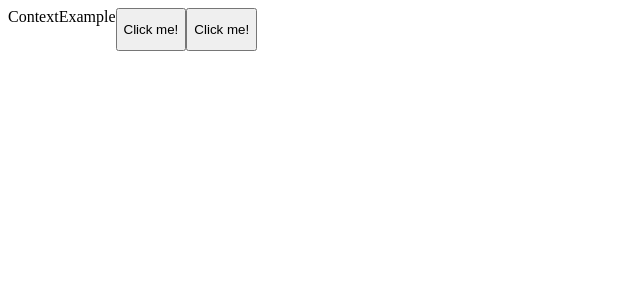
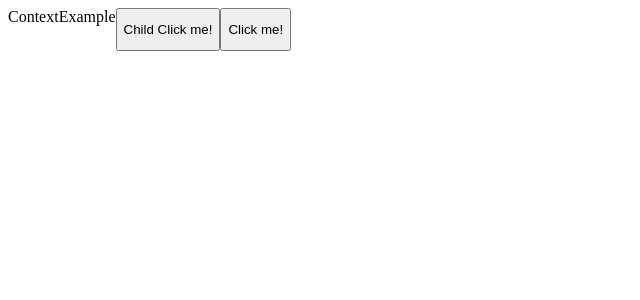
Before and after one commit to vrishabhparmar/react-tutorial, a React (Vite) app in the folder Week_2/my-app/: page / in a window 1280 px wide. Shown: the top 300 px of the page, without its empty margins (0-640 px from the left). Built offline with nearby package versions, Linux system fonts and the light colour scheme.

Commit message:
ContextAPI

```diff
--- a/Week_2/my-app/src/components/ContextExample.jsx
+++ b/Week_2/my-app/src/components/ContextExample.jsx
@@ -9,12 +9,11 @@ function ContextExample() {
   return (
     <>
          <div>ContextExample</div>
-         <SimpleContext.Provider value={user}>
+         <SimpleContext.Provider value={{user, setUser}}>
             <Parent/>
          </SimpleContext.Provider>
 
          <button onClick={() => setUser('Vrishabh')}>Click me!</button>
-         <button onClick={() => setUser('')}>Click me!</button>
     </>
   )
 }
@@ -31,10 +30,14 @@ function Child()
 
 function GrandChild(){
 
-    const user = useContext(SimpleContext);
+    const {user, setUser} = useContext(SimpleContext);
 
     return (
-        <h1> {user} </h1>
+        <>
+         <h1> {user} </h1>
+        <button onClick={() => setUser('')}>Child Click me!</button>
+        </>
+
     )
 }
 
```
Also changed, not shown: 1 other file (tests, documents, lock files or other folders).
